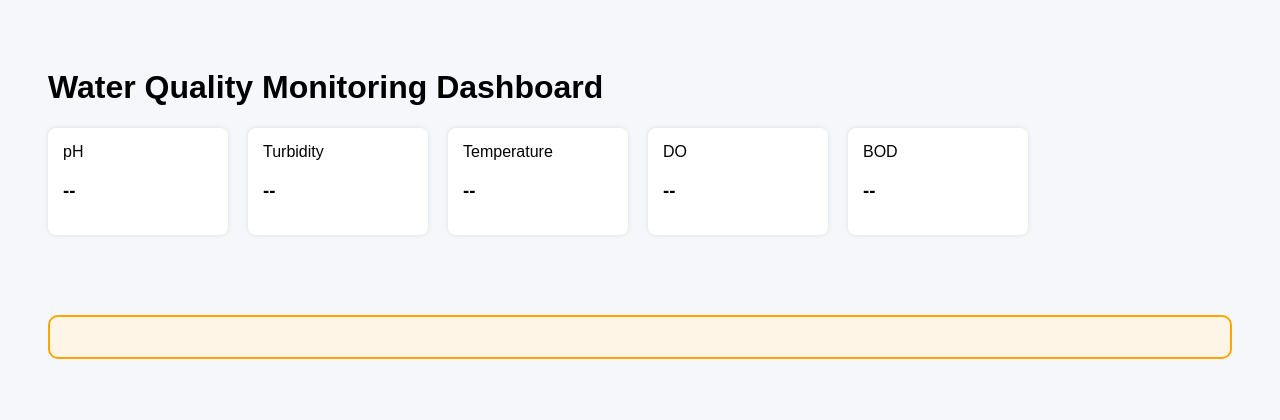
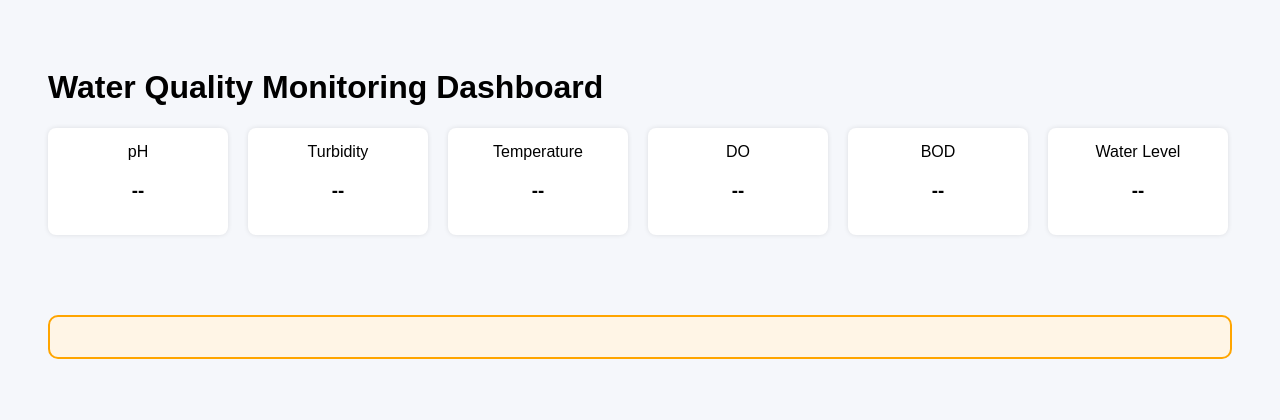
Before and after one commit to CarolinSuresh/WATER_QUALITY_ML, a Flask app: page / in a window 1280 px wide. Shown: the top 420 px of the page. Run offline with Flask 3, Linux system fonts and the light colour scheme; parts of the project's set-up code (start-up, migrations or seed data) failed here and were passed over.

Commit message:
updates in index

```diff
--- a/Templates/index.html
+++ b/Templates/index.html
@@ -1,5 +1,6 @@
 <!DOCTYPE html>
 <html>
+
 <head>
 
 <title>Water Quality Monitoring</title>
@@ -18,6 +19,7 @@ background:#f5f7fb;
 display:flex;
 gap:20px;
 margin-bottom:20px;
+flex-wrap:wrap;
 }
 
 .card{
@@ -26,6 +28,7 @@ padding:15px;
 border-radius:8px;
 box-shadow:0 0 5px rgba(0,0,0,0.1);
 width:150px;
+text-align:center;
 }
 
 .result{
@@ -85,6 +88,11 @@ BOD
 <h3 id="bod">--</h3>
 </div>
 
+<div class="card">
+Water Level
+<h3 id="waterlevel">--</h3>
+</div>
+
 </div>
 
 <div id="resultBox" class="result"></div>
@@ -141,6 +149,7 @@ document.getElementById("turb").textContent=data.turbidity
 document.getElementById("temp").textContent=data.temperature
 document.getElementById("do").textContent=data.do
 document.getElementById("bod").textContent=data.bod
+document.getElementById("waterlevel").textContent=data.waterlevel
 
 const resultBox=document.getElementById("resultBox")
 resultBox.textContent=data.result
```
